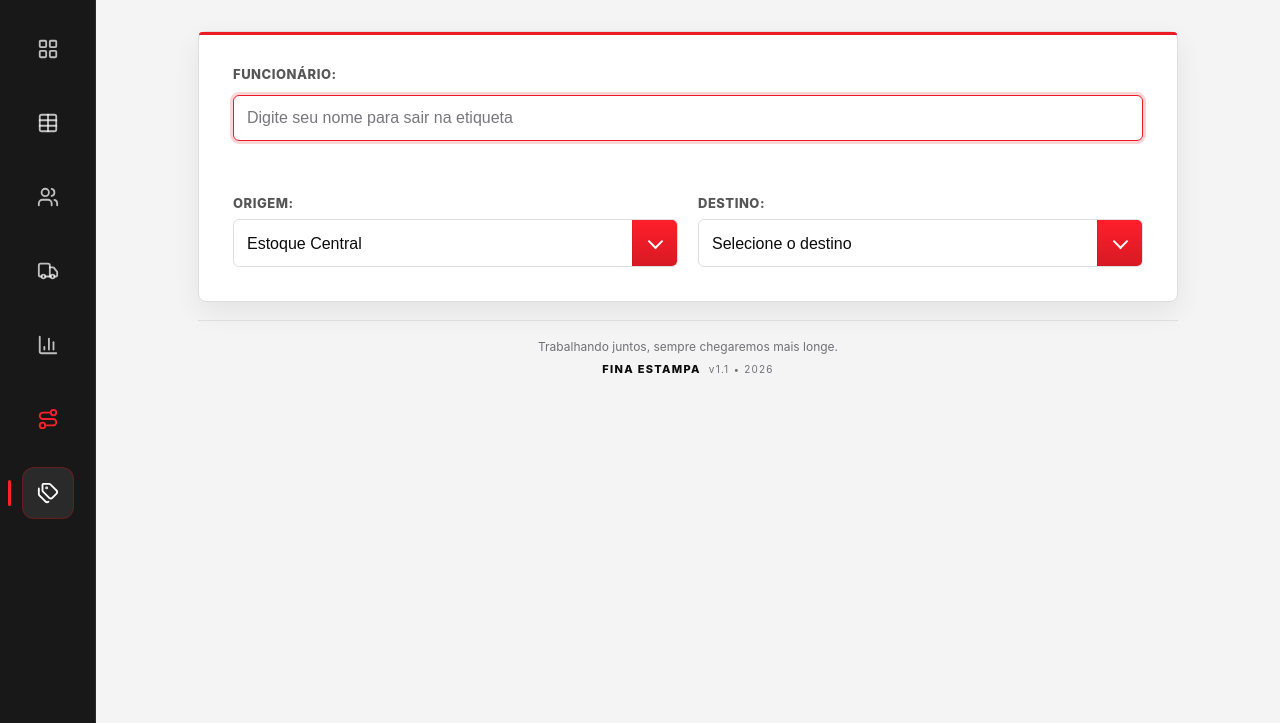
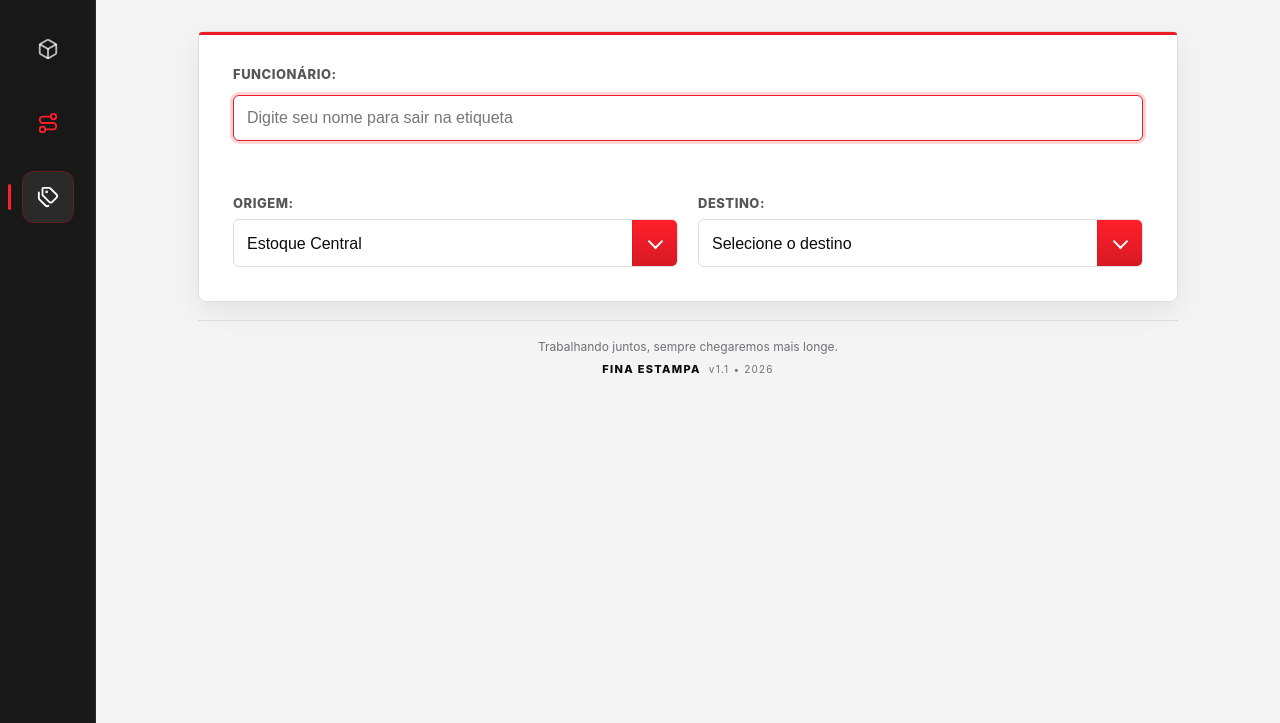
Before and after one commit to bnocrv/finaestampa, a plain HTML site: page etiquetas/index.html in a window 1280 px wide. Shown: the part 77-800 px from the top of the page. Drawn offline with nearby package versions, Linux system fonts and the light colour scheme.

Commit message:
Fix sidebar - only 3 main icons in all modules

```diff
--- a/etiquetas/index.html
+++ b/etiquetas/index.html
@@ -304,11 +304,7 @@
     <aside class="module-rail" aria-label="Navegação principal">
       <div class="module-rail-brand"><img src="../assets/icons/favicon.png" alt="Fina Estampa" /></div>
       <nav>
-        <a href="../index.html" title="Visão Geral" aria-label="Visão Geral"><i data-lucide="layout-grid"></i></a>
-        <a href="../table.html" title="Planilha" aria-label="Planilha"><i data-lucide="table"></i></a>
-        <a href="../employees.html" title="Funcionários" aria-label="Funcionários"><i data-lucide="users"></i></a>
-        <a href="../vehicles.html" title="Veículos" aria-label="Veículos"><i data-lucide="truck"></i></a>
-        <a href="../reports.html" title="Relatórios" aria-label="Relatórios"><i data-lucide="bar-chart-3"></i></a>
+        <a href="../table.html" title="Carregamento" aria-label="Carregamento"><i data-lucide="box"></i></a>
         <a class="module-external" href="../expedicao/index.html" title="Expedição" aria-label="Expedição"><i data-lucide="route"></i></a>
         <a class="active module-external" href="index.html" title="Etiquetas" aria-label="Etiquetas"><i data-lucide="tags"></i></a>
       </nav>
```
Also changed, not shown: expedicao/index.html (+1 -5 lines).
